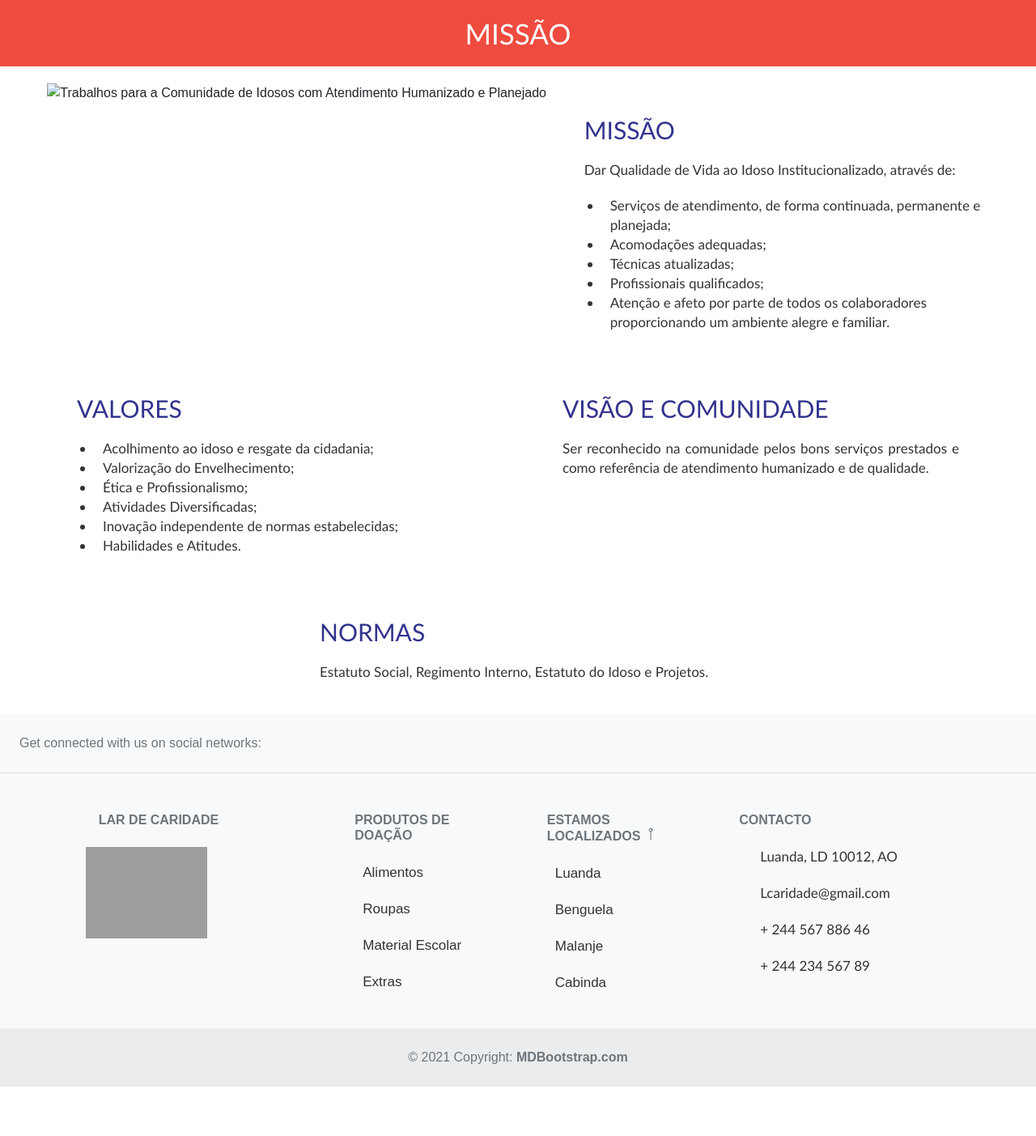
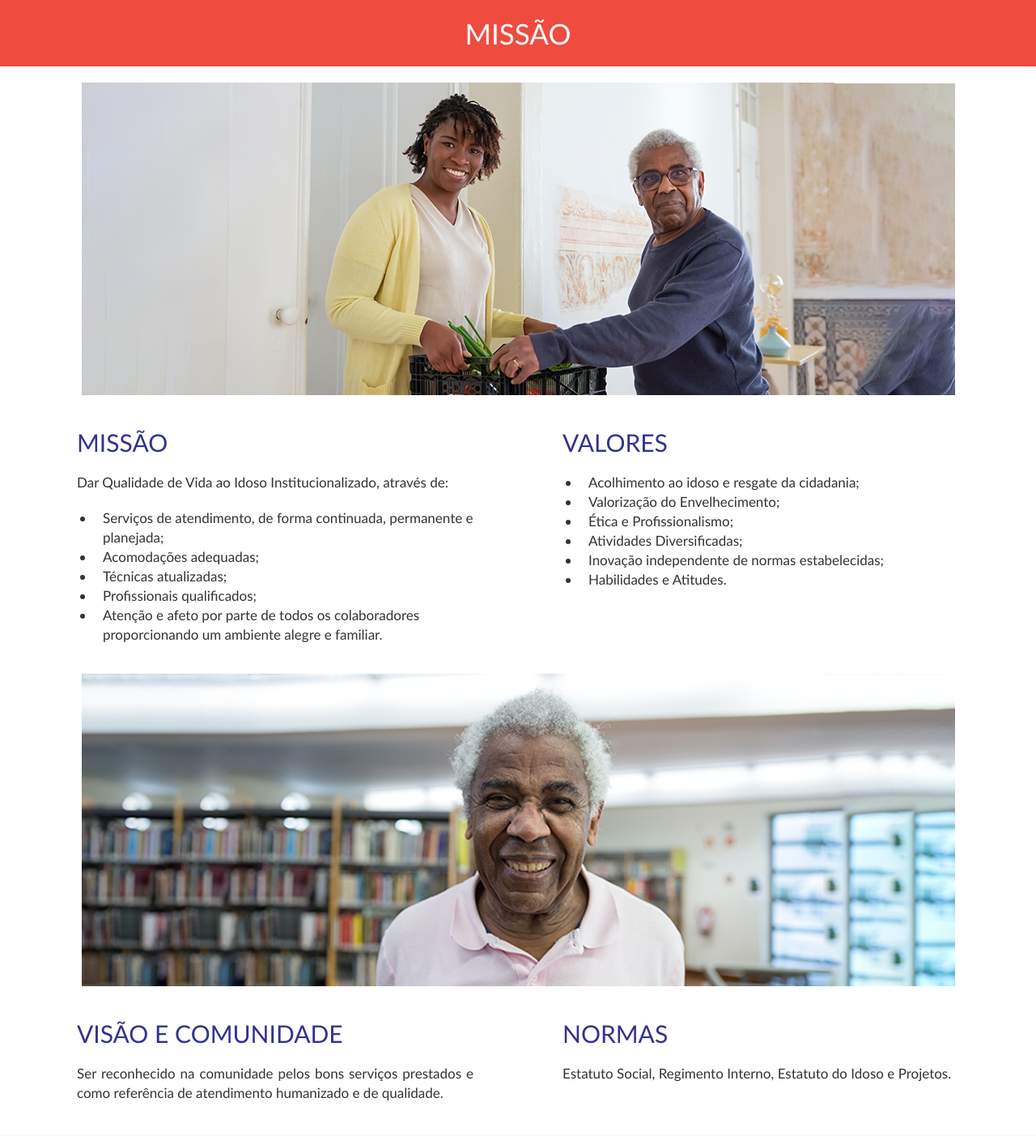
Before and after one commit to clesiosantos1/santos, a PHP site: page /missa.html in a window 1280 px wide. Shown: the part 216-1619 px from the top of the page at 81% size. Before the commit the page ends 1558 px from the top, so only its background shows below. Run offline with PHP 8.4, Linux system fonts and the light colour scheme; grey boxes are pictures that could not be loaded.

Commit message:
alterção de imagem

```diff
--- a/miss.css
+++ b/miss.css
@@ -536,7 +536,7 @@ p {
     box-sizing: border-box;
     background: #eee;
     outline: none !important;
-    font: 18px calibri
+    font: 18px ;
 }
 
 .formulario input:focus {
--- a/missa.html
+++ b/missa.html
@@ -64,7 +64,7 @@
 
 <div class="missao">
 
-  <div class="img"><img src="" alt="Trabalhos para a Comunidade de Idosos com Atendimento Humanizado e Planejado" title="Trabalhos para a Comunidade de Idosos com Atendimento Humanizado e Planejado"></div>
+  <div class="img"><img src="imgem/Rosa.png" alt="Trabalhos para a Comunidade de Idosos com Atendimento Humanizado e Planejado" title="Trabalhos para a Comunidade de Idosos com Atendimento Humanizado e Planejado"></div>
 
   <div class="resp"><img src="//www.larcaridadevinhedo.org.br:443/template/images/missao/trabalhos-comunidade-idosos-atendimento-humanizado-planejado-resp.jpg" alt="Trabalhos para a Comunidade de Idosos com Atendimento Humanizado e Planejado" title="Trabalhos para a Comunidade de Idosos com Atendimento Humanizado e Planejado"></div>
 
@@ -91,7 +91,9 @@
             <li>Habilidades e Atitudes.</li>
         </ul>
     </div> <!-- item -->
-
+      <div class="img2">
+        <img src="imgem/Rosa1.png" alt="">
+      </div>
     <div class="item">
         <h2>VISÃO E COMUNIDADE</h2>
         <p>Ser reconhecido na comunidade pelos bons serviços prestados e como referência de atendimento humanizado e de qualidade.</p>
```
Also changed, not shown: imgem/Rosa.png (added), imgem/Rosa1.png (added).
